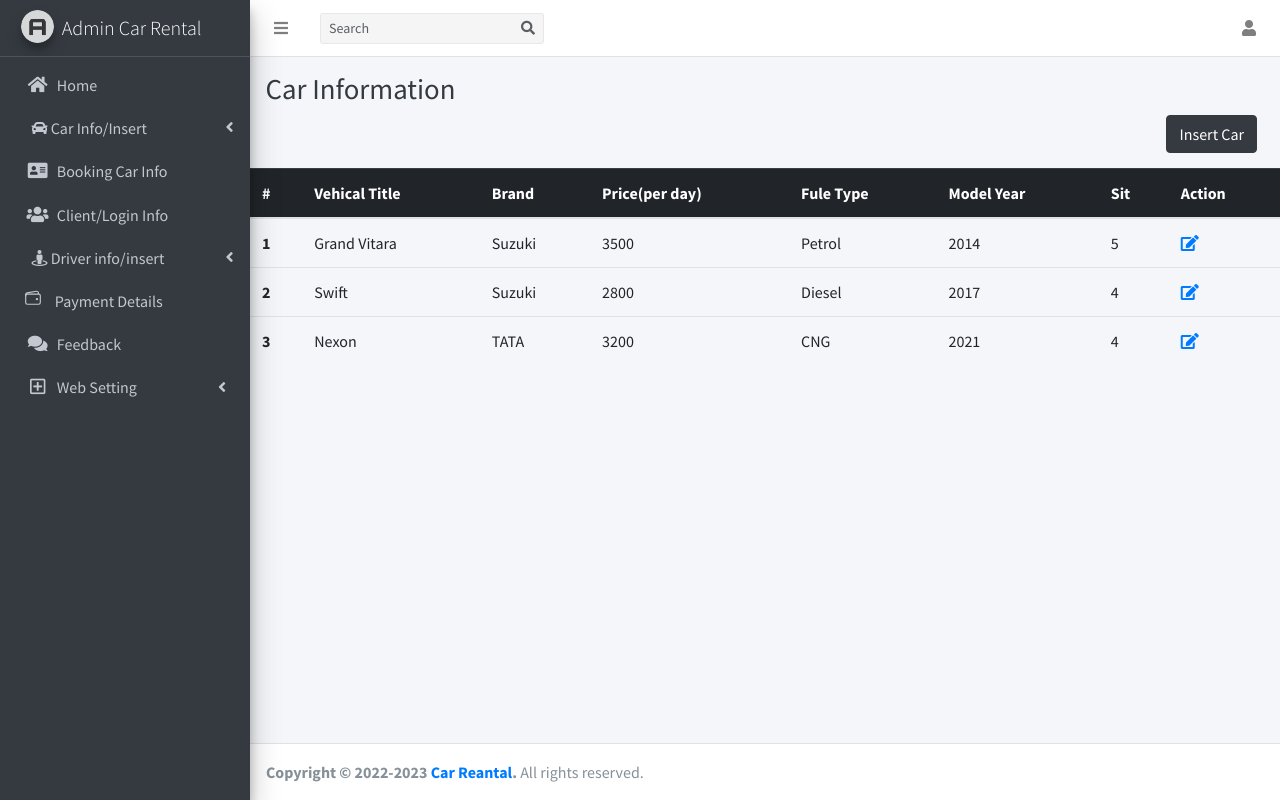
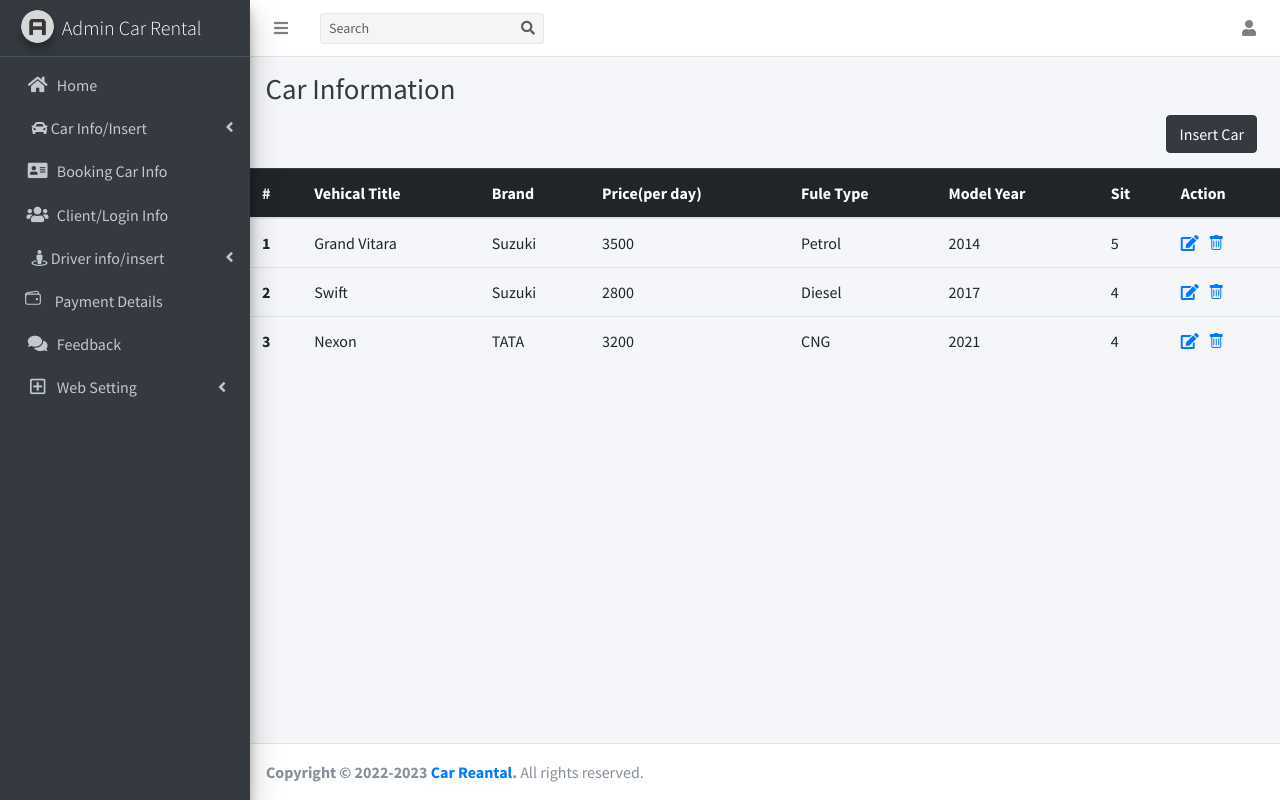
Before and after one commit to swamirajchopade/Car_rental_project, a PHP site: page /car_info.php in a window 1280 px wide. Run offline with PHP 8.4, Linux system fonts and the light colour scheme; some libraries are stand-ins or nearby versions.

Commit message:
##..inserting fontawosame link in header file

```diff
--- a/admin/header.php
+++ b/admin/header.php
@@ -115,6 +115,7 @@
          <!-- ion icons link -->
     <script type="module" src="https://unpkg.com/ionicons@5.5.2/dist/ionicons/ionicons.esm.js"></script>
 <script nomodule src="https://unpkg.com/ionicons@5.5.2/dist/ionicons/ionicons.js"></script>
-
+<!-- fontawesome icons -->
+<link rel='stylesheet' href='https://cdn.jsdelivr.net/npm/bootstrap-icons@1.7.2/font/bootstrap-icons.css'>
 </body>
 </html>
```
